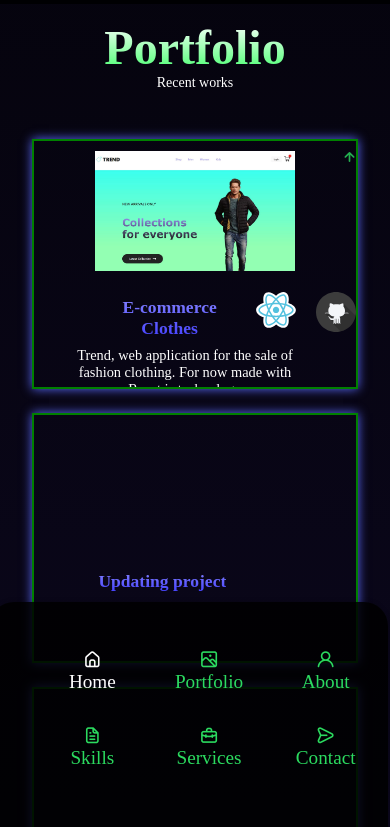
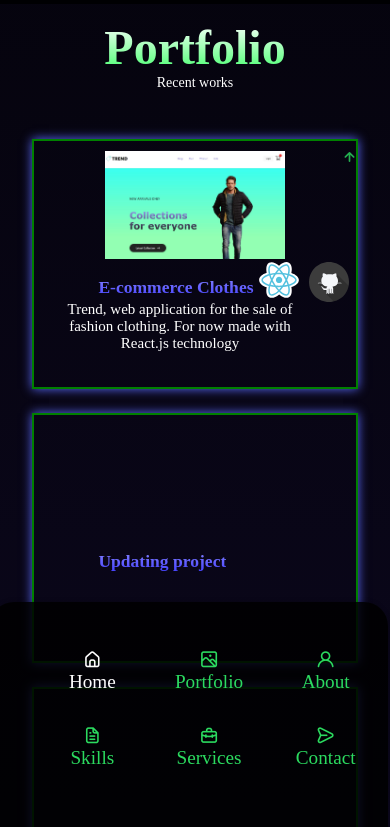
Before and after one commit to DontStopPrograming/portfolio2024, a React (Vite) app: page / in a window 390 px wide. Shown: the part 840-1667 px from the top of the page. Built offline with nearby package versions, Linux system fonts and the light colour scheme.

Commit message:
changed position in description responsive 768 of component Portfolio

```diff
--- a/src/components/portfolio/portfolio.css
+++ b/src/components/portfolio/portfolio.css
@@ -212,9 +212,8 @@
     .portfolio__description p {
 
         padding: 0 10%;
-        margin: -10px;
+        margin: -15px;
         width: 80%;
-        font-size: 0.90rem;
         color: #ffffff;
 
 
@@ -224,20 +223,21 @@
         display: flex;
         flex-direction: row;
         padding: 0;
+
     }
 
     .portfolio__title h3 {
-        margin-top: 20px;
+        margin-top: 0;
         margin-left: 20%;
     }
 
     .portfolio__title img {
-        margin-left: 10px;
-
+        margin-left: 0;
+        margin-top: -20px;
     }
 
     .box__photo__first {
-        background-size: 200px;
+        background-size: 180px;
         background-position: center top 10px;
         z-index: 9;
     }
```
